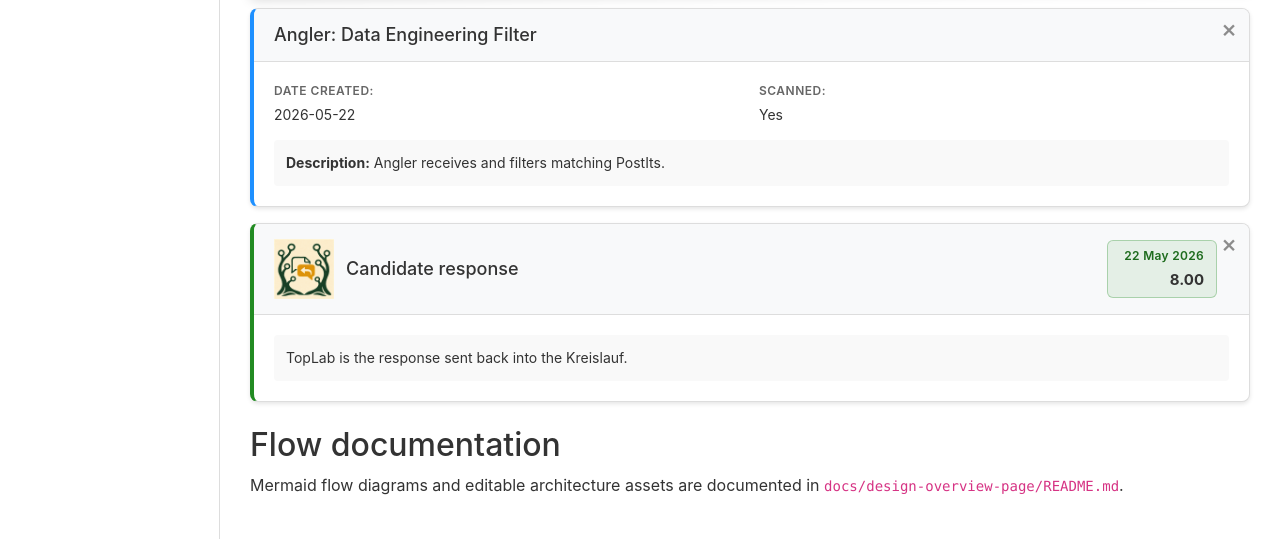
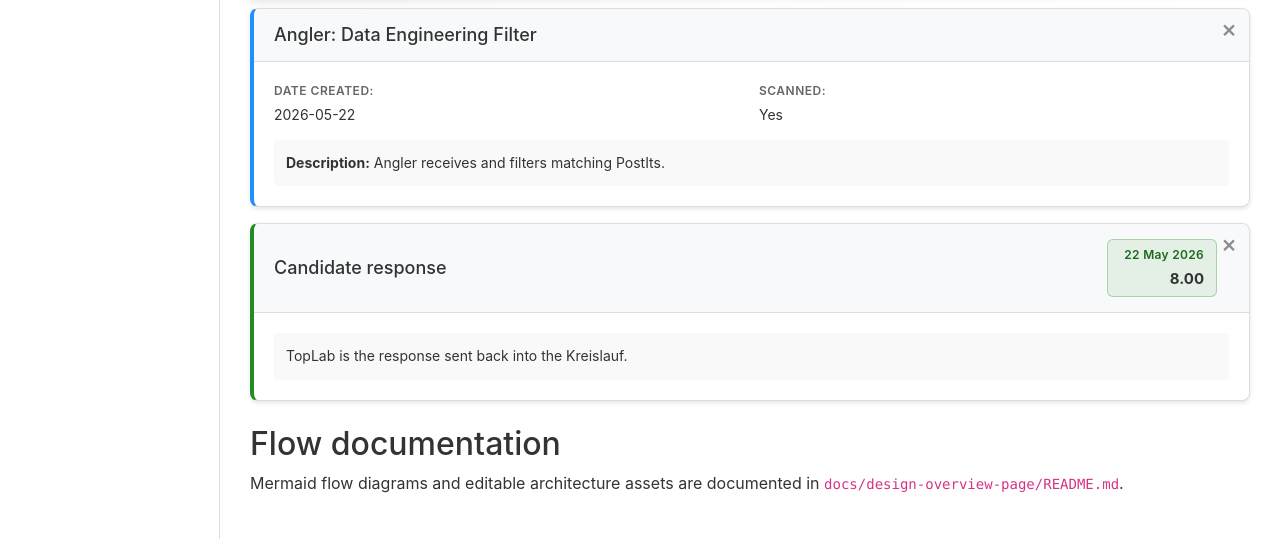
Before and after one commit to nulllogicone/OLI-it.Web, an ASP.NET Core app: page /design-overview?id=1 in a window 1280 px wide. Shown: the part 1076-1615 px from the top of the page. Run offline with ASP.NET Core 8, Linux system fonts and the light colour scheme; some libraries are stand-ins or nearby versions.

Commit message:
Remove default TopLab thumbnail image and update rendering logic

```diff
--- a/OLI-it.Web/Pages/Shared/_ChildTopLabsTable.cshtml
+++ b/OLI-it.Web/Pages/Shared/_ChildTopLabsTable.cshtml
@@ -45,10 +45,6 @@
                         @if (!string.IsNullOrEmpty(toplab.Datei))
                         {
                             @await Component.InvokeAsync("ImageThumbnail", new { dateiPath = toplab.Datei, altText = $"TopLab {toplab.Titel ?? "Untitled"} Image", width = 80, height = 80 })
-                        }
-                        else
-                        {
-                            <img src="~/images/toplab.png" class="thumbnail-img" width="80" height="80" alt="" loading="lazy" />
                         }
                     </td>
                     <td>
--- a/OLI-it.Web/Pages/Shared/_TopLabCard.cshtml
+++ b/OLI-it.Web/Pages/Shared/_TopLabCard.cshtml
@@ -9,12 +9,6 @@
             {
                 <div class="header-thumbnail">
                     @await Component.InvokeAsync("ImageThumbnail", new { dateiPath = Model.Datei, altText = $"TopLab {Model.Titel ?? "Untitled"} Image", width = 60, height = 60 })
-                </div>
-            }
-            else
-            {
-                <div class="header-thumbnail">
-                    <img src="~/images/toplab.png" class="thumbnail-img" width="60" height="60" alt="" />
                 </div>
             }
             <h3>@PostItText.Title(Model.Titel ?? "Untitled Answer")</h3>
```
Also changed, not shown: OLI-it.Web/wwwroot/images/toplab.png (deleted).
